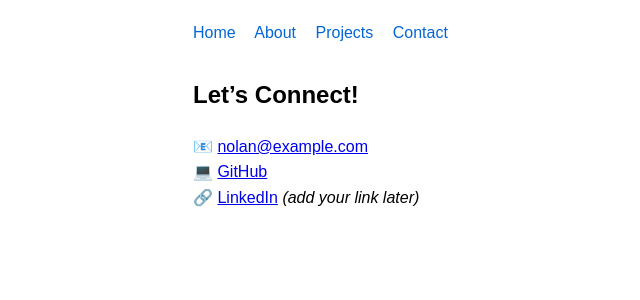
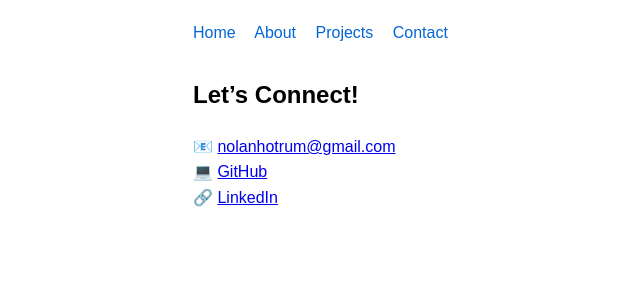
Before and after one commit to nolanhotrum/nolanhotrum.github.io, a Jekyll site: the page built from contact.md, in a window 1280 px wide. Shown: the top 300 px of the page, without its empty margins (47-687 px from the left). Built offline with Jekyll 4.4.1, drawn with Linux system fonts in a browser that asks for light colours.

Commit message:
Update contact.md
added contact links

```diff
--- a/contact.md
+++ b/contact.md
@@ -5,6 +5,6 @@ title: Contact
 
 ## Let's Connect!
 
-📧 [nolan@example.com](mailto:nolan@example.com)
+📧 [nolanhotrum@gmail.com](mailto:nolanhotrum@gmail.com)
 💻 [GitHub](https://github.com/nolanhotrum)
-🔗 [LinkedIn](#) *(add your link later)*
+🔗 [LinkedIn](linkedin.com/in/nolan-h-21430a230/)
```
